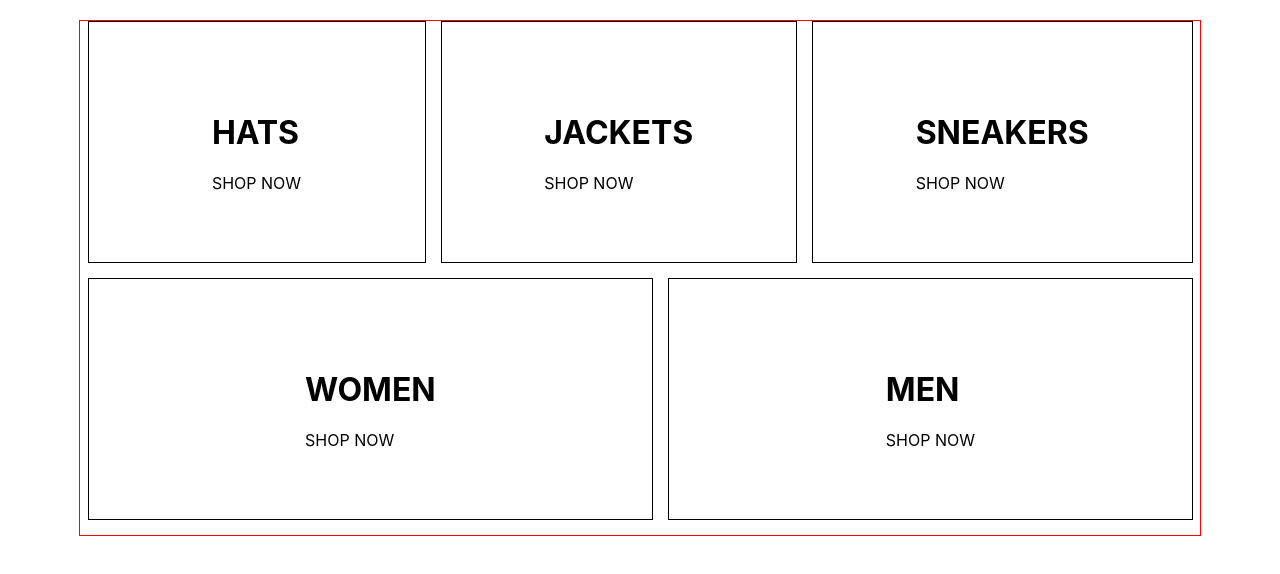
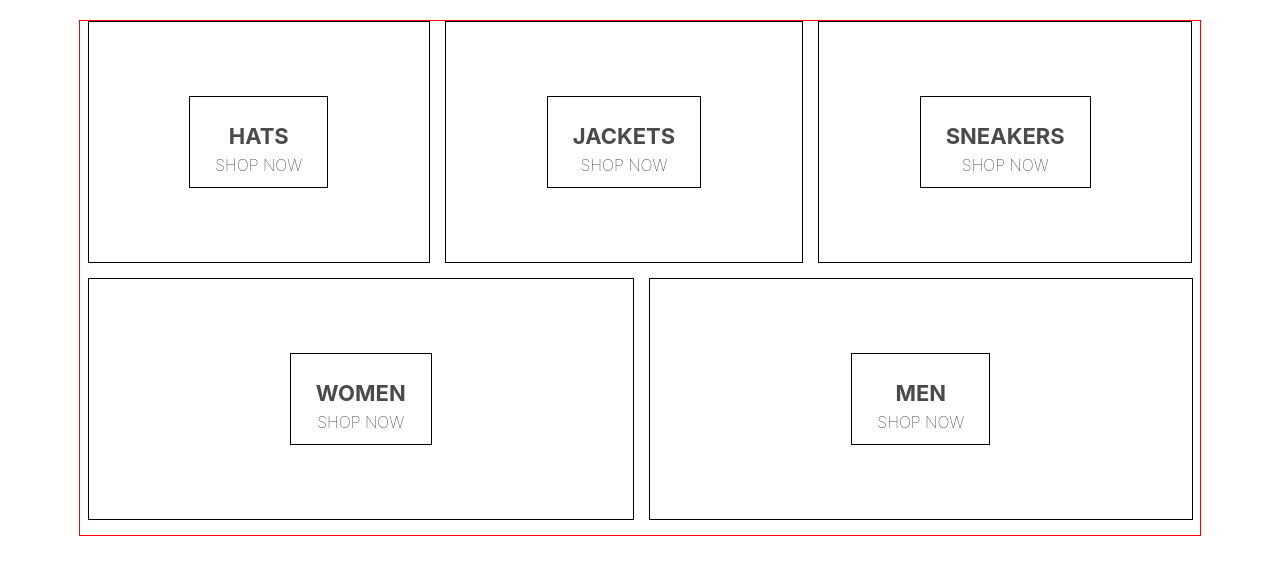
Before and after one commit to TheCodeNinja/Firebase_React_Ecommerce, a React (Create React App) app: page / in a window 1280 px wide. Shown: the top 574 px of the page. Built offline with nearby package versions, Linux system fonts and the light colour scheme.

Commit message:
lesson 02 - style homepage menu item contents

```diff
--- a/src/homepage.styles.scss
+++ b/src/homepage.styles.scss
@@ -41,4 +41,31 @@
   //   margin-left: 7.5px;
   // }
 
+  // ** flex-item
+  // ************
+
+  .content {
+    height: 90px;
+    padding: 0 25px;
+    border: 1px solid black;
+
+    // ** this flex-item also a flex-container
+    // ***************************************
+    display: flex;
+    flex-direction: column;
+    align-items: center;
+    justify-content: center;
+
+    .title {
+      font-weight: bold;
+      margin-bottom: 6px;
+      font-size: 22px;
+      color: #4a4a4a;
+    }
+
+    .subtitle {
+      font-weight: lighter;
+      font-size: 16px;
+    }
+  }
 }
```
